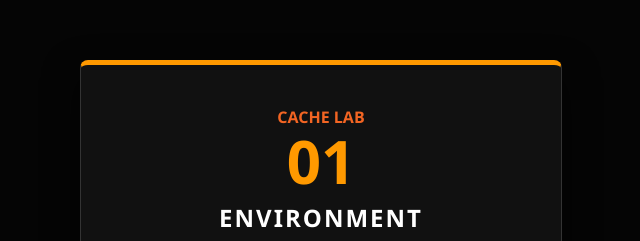
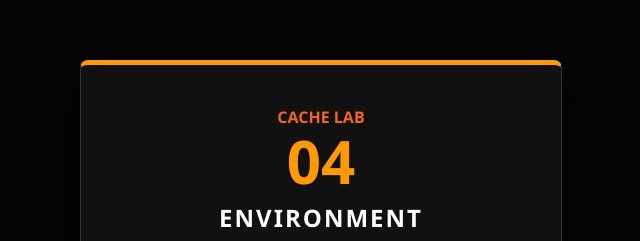
Before and after one commit to sferreira75/template-seguranca-agnusdei, a website: page cache_teste4/index.html in a window 1280 px wide. Shown: the part 151-392 px from the top of the page, 319-959 px from the left. Drawn offline with Linux system fonts and the light colour scheme.

Commit message:
Update test number in index.html from 01 to 04

```diff
--- a/cache_teste4/index.html
+++ b/cache_teste4/index.html
@@ -54,7 +54,7 @@
 <body>
     <div class="card">
         <p style="margin: 0; color: #f36523; font-weight: bold;">CACHE LAB</p>
-        <div class="test-number">01</div> <h2>Environment</h2>
+        <div class="test-number">04</div> <h2>Environment</h2>
         <p>Utilize este endpoint para validar regras de <strong>TTL</strong> e <strong>Stale Cache</strong> no Edge.</p>
 
         <span class="uri-box">/cache_teste1</span> <div class="footer-azion">AZION EDGE COMPUTING | SUPPORT TOOLS</div>
```
